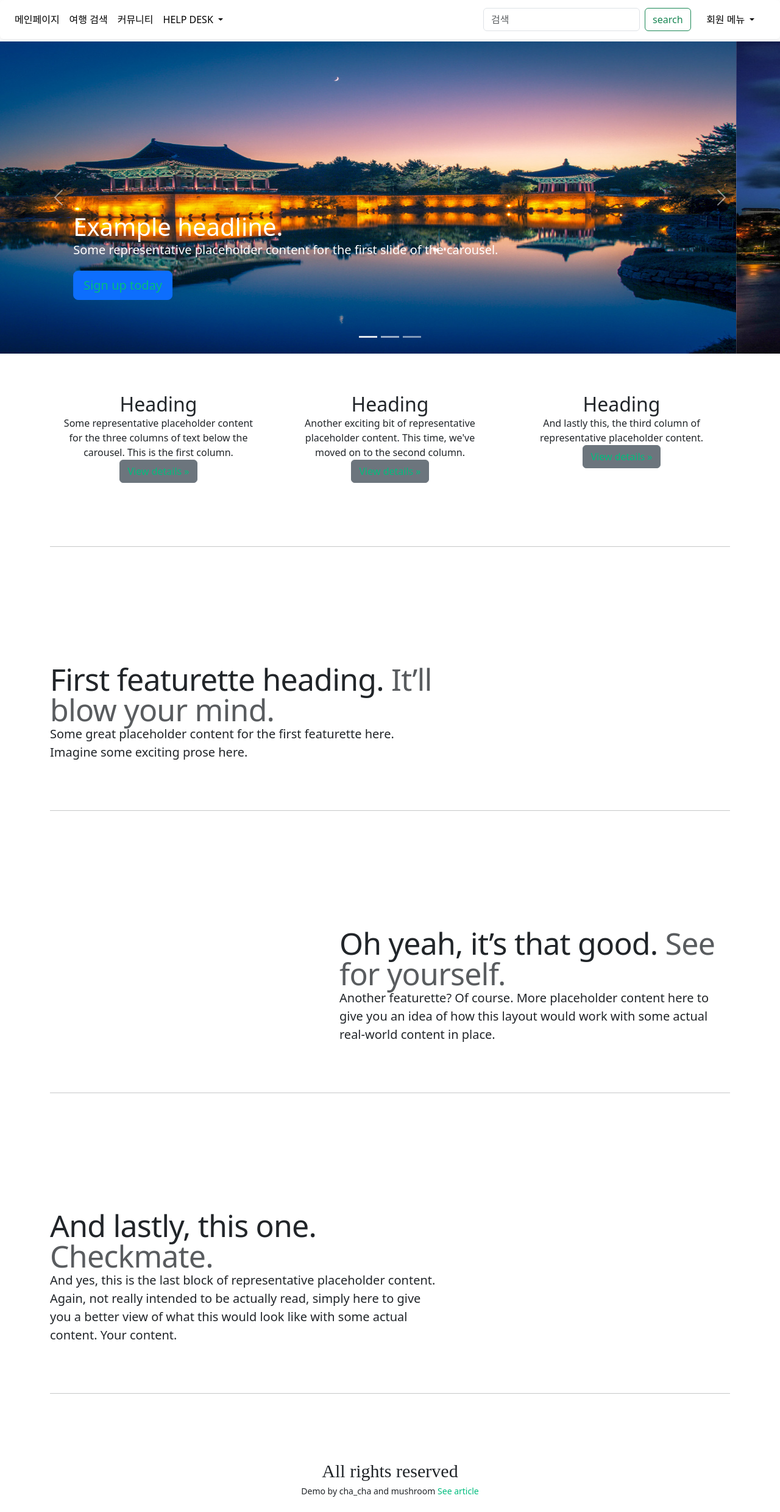
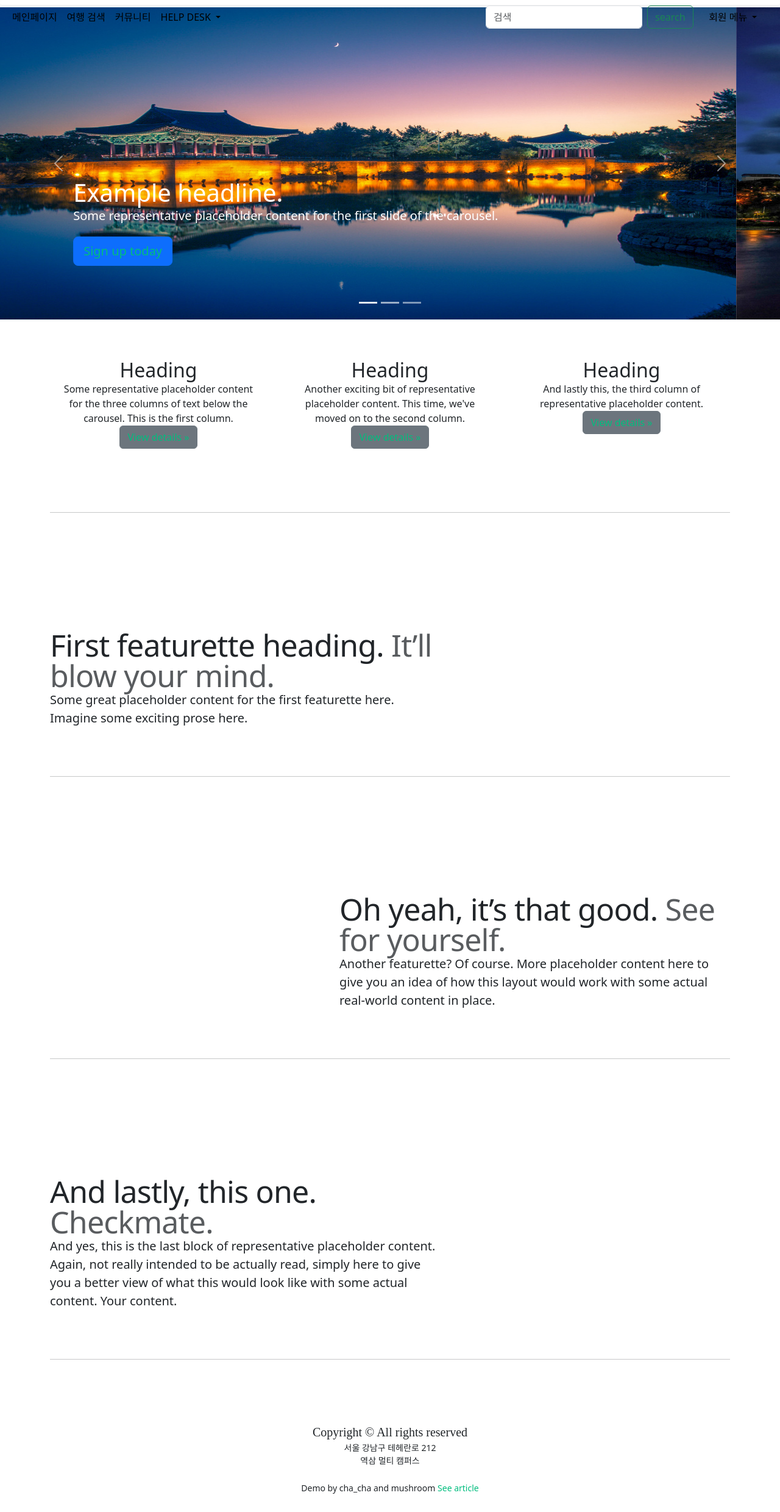
Before and after one commit to ChaCha3088/voyage, a Vue app in the folder frontend/: page / in a window 1280 px wide. Shown: the whole page at 61% size. Built offline with nearby package versions, Linux system fonts and the light colour scheme; a web font is replaced by a local one.

Commit message:
[feat] footer 내용 추가

```diff
--- a/frontend/src/components/include/footer.vue
+++ b/frontend/src/components/include/footer.vue
@@ -2,9 +2,12 @@
 
 <template>
   <p class="p">
-  <div class="right">All rights reserved</div>
-  Demo by cha_cha and mushroom <a href="http://www.sitepoint.com/responsive-data-tables-comprehensive-list-solutions"
-    target="_blank">See article</a>
+  <div class="right">Copyright © All rights reserved</div>
+  <div>서울 강남구 테헤란로 212</div>
+  <div>역삼 멀티 캠퍼스</div>
+  <div style="margin-top: 3vh;">Demo by cha_cha and mushroom <a
+      href="http://www.sitepoint.com/responsive-data-tables-comprehensive-list-solutions" target="_blank">See
+      article</a></div>
   </p>
 </template>
 
@@ -14,7 +17,7 @@
 
 .right {
   font-family: 'Edu TAS Beginner', cursive;
-  font-size: 30px
+  font-size: 20px
 }
 
 #footer {
--- a/frontend/src/components/include/nav.vue
+++ b/frontend/src/components/include/nav.vue
@@ -33,7 +33,7 @@ onMounted(() => {
           <h1 class="logo-font text-4xl text-center py-8 dark:text-gray-300">|
             Voyage |</h1>
         </div> -->
-        <nav class="navbar navbar-expand-lg sticky-top " style="background-color: rgba(255, 255, 255, 0);">
+        <nav id="nav" class="navbar navbar-expand-lg fixed-top ">
             <div class="container-fluid">
                 <button class="navbar-toggler" type="button" data-bs-toggle="collapse" data-bs-target="#navbarScroll"
                     aria-controls="navbarScroll" aria-expanded="false" aria-label="Toggle navigation">
@@ -158,7 +158,6 @@ onMounted(() => {
   margin-left: auto;
 } */
 
-
 .search {
     padding-right: 1vw;
 }
--- a/frontend/src/components/views/AttractionInfoView.vue
+++ b/frontend/src/components/views/AttractionInfoView.vue
@@ -27,6 +27,10 @@ const { isDetail } = storeToRefs(attractionStore)
 </template>
 
 <style scoped lang="scss">
+#wrap {
+    margin-top: 5vh;
+}
+
 h2 {
     text-align: center;
     padding: 20px 0px 0px 0px;
```
Also changed, not shown: frontend/src/components/images/logo.png (added).
